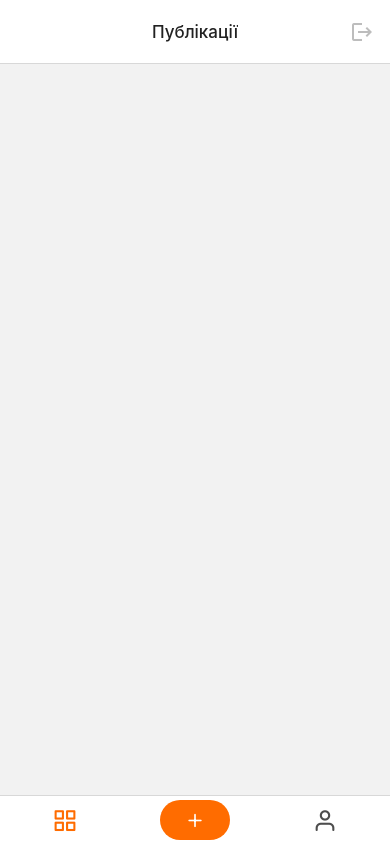
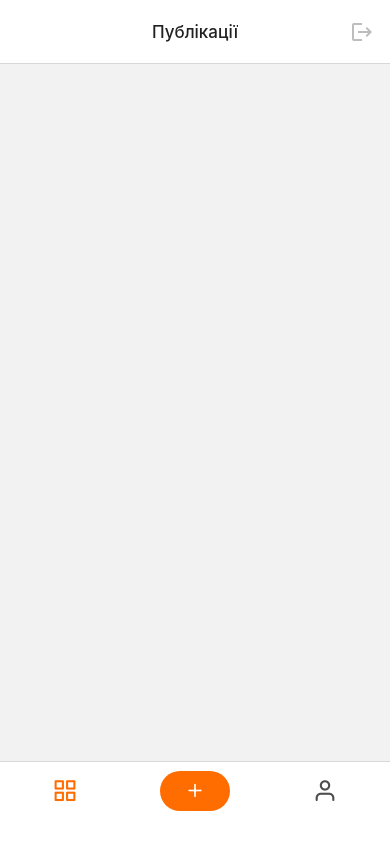
Before and after one commit to VasylRybotytskyi/react-native-hw-04, a React Native app: screen /Home in a window 390 px wide. Built offline with nearby package versions, Linux system fonts and the light colour scheme.

Commit message:
update bottom navigate

```diff
--- a/Screens/Home.js
+++ b/Screens/Home.js
@@ -14,13 +14,18 @@ const Home = () => {
   const navigation = useNavigation();
 
   return (
-    <Tabs.Navigator screenOptions={{ tabBarShowLabel: false }}>
+    <Tabs.Navigator
+      screenOptions={{
+        tabBarShowLabel: false,
+        tabBarStyle: { paddingTop: 9, paddingBottom: 34, height: 83 }, // Змінюємо висоту на 83
+      }}
+    >
       <Tabs.Screen
         name="Posts"
         component={PostsScreen}
         options={{
           title: "Публікації",
-          headerTitleAlign: "center", // Додаємо параметр headerTitleAlign
+          headerTitleAlign: "center",
           headerTitleStyle: styles.headerTitle,
           headerRight: () => (
             <TouchableOpacity>
@@ -47,7 +52,7 @@ const Home = () => {
           unmountOnBlur: true,
           tabBarStyle: { display: "none" },
           title: "Створити публікацію",
-          headerTitleAlign: "center", // Додаємо параметр headerTitleAlign
+          headerTitleAlign: "center",
           headerLeft: () => (
             <TouchableOpacity onPress={() => navigation.navigate("Posts")}>
               <AntDesign
```
